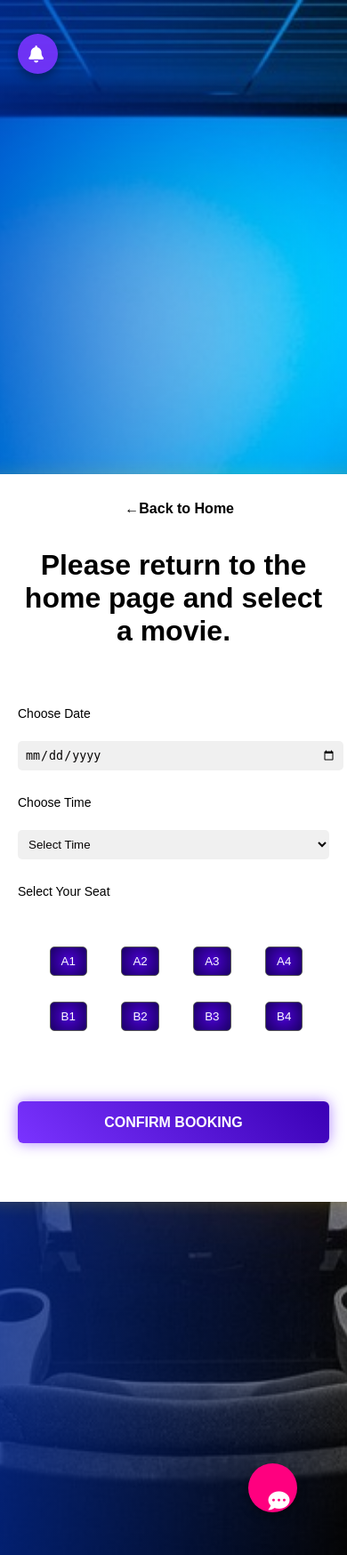
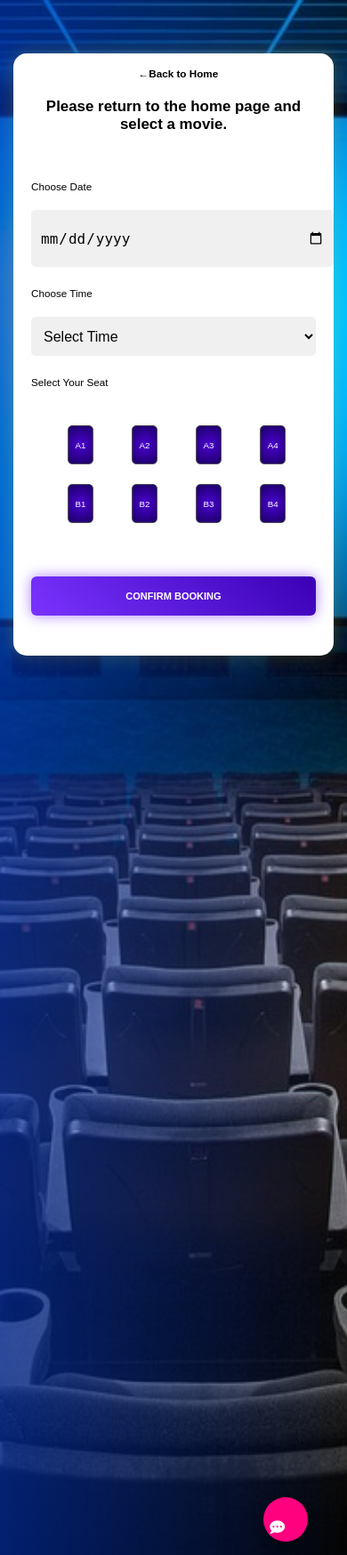
Before and after one commit to Alphez123/gold-cinema-tickets-booking, a PHP site: page /booking.html in a window 390 px wide. Shown: the whole page at 89% size. Run offline with PHP 8.4, Linux system fonts and the light colour scheme.

Commit message:
Update homepage layout

```diff
--- a/booking.html
+++ b/booking.html
@@ -7,455 +7,7 @@
   <meta name="viewport" content="width=device-width, initial-scale=1.0" />
   <title>Book Your Movie</title>
   <link rel="stylesheet" href="other-movies.css" />
-  <style>/* ============================================================
-   BOOKING PAGE STYLES
-   Optimized, standardized, and consistently formatted
-   ============================================================ */
 
-/* ------------------------------ */
-/* 🌐 GENERAL STYLES */
-/* ------------------------------ */
-html, body {
-  margin: 0;
-  background:radial-gradient(circle at center, #4b00d1 0%, #1a0065 100%);
-  background-image:
-    linear-gradient(to right, rgba(0, 49, 183, 0.6), transparent),
-    url('cinema.jpg');
- /* path to your image */
-  background-size: cover;       /* makes the image fill the screen */
-  background-repeat: no-repeat; /* prevents tiling */
-  background-position: center;  /* centers the image */
-  background-attachment: fixed;
-  padding: 0;
-  height: 100%;
-  font-family: "Poppins", sans-serif;
-  color: #fff;
-  overflow-y: auto; /* Enables scrolling */
-}
-
-/* Background */
-#background {
-  position: fixed;
-  top: 0;
-  left: 0;
-  width: 100%;
-  height: 200vh;
-  background: radial-gradient(circle at center, #4b00d1 0%, #1a0065 100%);
-  z-index: -1;
-}
-
-/* Container */
-.container {
-  min-height: 100vh;
-  display: flex;
-  flex-direction: column;
-  justify-content: center;
-  align-items: center;
-  padding: 50px 0;
-}
-
-/* ------------------------------ */
-/* 🎟 BOOKING BOX */
-/* ------------------------------ */
-.booking-box {
-  background: #fff;
-  color: #000;
-  width: 350px;
-  padding: 30px 40px;
-  border-radius: 15px;
-  text-align: center;
-  position: relative;
-  z-index: 5;
-  box-shadow: 0 0 20px rgba(255, 215, 0, 0.2);
-}
-
-.booking-box h1,
-.booking-box h2 {
-  margin-bottom: 20px;
-}
-
-.back-link {
-  display: inline-block;
-  margin-bottom: 15px;
-  color: #000000;
-  font-weight: 600;
-  text-decoration: none;
-  transition: text-decoration 0.3s;
-}
-
-.back-link:hover {
-  text-decoration: underline;
-}
-
-/* ------------------------------ */
-/* 🧾 FORM ELEMENTS */
-/* ------------------------------ */
-label {
-  display: block;
-  margin-top: 10px;
-  font-size: 14px;
-  color: #000000;
-  text-align: left;
-}
-
-input,
-select {
-  width: 100%;
-  padding: 8px;
-  margin-top: 5px;
-  border: none;
-  border-radius: 5px;
-  outline: none;
-  background-color: #f0f0f0;
-  color: #070505;
-}
-
-/* ------------------------------ */
-/* 💺 SEAT MAP */
-/* ------------------------------ */
-.seat-map {
-  margin: 15px 0;
-}
-
-.seat-row {
-  display: flex;
-  justify-content: center;
-  margin-bottom: 5px;
-}
-
-.seat {
-  padding: 8px 12px;
-  margin: 3px;
-  border-radius: 5px;
-  border: 1px solid #555;
-  background: radial-gradient(circle at center, #4b00d1 0%, #1a0065 100%);
-  color: #fff;
-  cursor: pointer;
-  transition: all 0.2s ease;
-}
-
-.seat:hover {
-  background: #fff;
-  color: #000;
-}
-
-.seat.selected {
-  background: #fff;
-  color: #080808;
-}
-
-/* ------------------------------ */
-/* 🔘 BUTTONS */
-/* ------------------------------ */
-.book-btn {
-  width: 100%;
-  background: radial-gradient(circle at center, #4b00d1 0%, #1a0065 100%);
-  color: #fff;
-  font-weight: 600;
-  border: none;
-  padding: 10px;
-  border-radius: 5px;
-  cursor: pointer;
-  margin-top: 10px;
-  transition: 0.3s;
-}
-
-.book-btn:hover {
-  background: #4b00d1;
-  box-shadow: 0 0 15px rgba(75, 0, 209, 0.5);
-}
-
-.button {
-  width: 100%;
-  background: linear-gradient(45deg, #7a33ff, #3a00b5);
-  color: #fff;
-  font-weight: bold;
-  padding: 0.9em 1.8em;
-  border: none;
-  border-radius: 6px;
-  cursor: pointer;
-  margin-top: 20px;
-  text-transform: uppercase;
-  font-size: 1em;
-  transition: all 0.4s ease;
-  box-shadow: 0 0 15px rgba(122, 51, 255, 0.6);
-}
-
-.button:hover {
-  background: linear-gradient(45deg, #a36fff, #3a00b5);
-  box-shadow: 0 0 25px rgba(122, 51, 255, 1);
-  transform: scale(1.05);
-}
-
-/* ------------------------------ */
-/* 🔔 FLOATING NOTIFICATION ICON */
-/* ------------------------------ */
-.notification-float {
-  position: fixed;
-  top: 20px;
-  left: 20px;
-  z-index: 1000;
-}
-
-.float-icon-btn {
-  background: rgba(122, 51, 255, 0.9);
-  border: none;
-  border-radius: 50%;
-  color: #fff;
-  width: 45px;
-  height: 45px;
-  font-size: 1.2em;
-  display: flex;
-  align-items: center;
-  justify-content: center;
-  cursor: pointer;
-  box-shadow: 0 4px 12px rgba(0, 0, 0, 0.4);
-  transition: transform 0.2s, background 0.3s;
-}
-
-.float-icon-btn:hover {
-  background: #7a33ff;
-  transform: scale(1.05);
-}
-
-/* Notification Badge */
-.badge-float {
-  position: absolute;
-  top: -5px;
-  right: -5px;
-  padding: 3px 6px;
-  border-radius: 50%;
-  background-color: #ff4d4d;
-  color: #fff;
-  font-size: 0.7em;
-  font-weight: bold;
-  line-height: 1;
-}
-
-/* ------------------------------ */
-/* ⚡ INSTANT CONFIRMATION WINDOW */
-/* ------------------------------ */
-.instant-window {
-  display: none;
-  position: absolute;
-  top: 0;
-  left: 60px;
-  min-width: 250px;
-  padding: 10px 15px;
-  background: rgba(25, 0, 80, 0.95);
-  color: #fff;
-  border-radius: 6px;
-  border: 1px solid #c9a6ff;
-  box-shadow: 0 5px 15px rgba(0, 0, 0, 0.3);
-  pointer-events: none;
-}
-
-.instant-window p {
-  margin-bottom: 5px;
-  font-weight: bold;
-  font-size: 1.1em;
-  color: #c9a6ff;
-}
-
-/* ------------------------------ */
-/* 📩 NOTIFICATION DROPDOWN */
-/* ------------------------------ */
-.notification-float .dropdown-content {
-  position: absolute;
-  top: 50px;
-  left: -10px;
-  min-width: 350px;
-  max-height: 400px;
-  background-color: #1a004d;
-  border: 1px solid #7a33ff;
-  border-radius: 8px;
-  box-shadow: 0 8px 16px rgba(0, 0, 0, 0.7);
-  overflow-y: auto;
-  display: none;
-  z-index: 1001;
-}
-
-.notification-float .dropdown-content.show {
-  display: block;
-}
-
-.dropdown-header {
-  padding: 10px 15px;
-  font-size: 1.1em;
-  font-weight: bold;
-  color: #ff007f;
-  border-bottom: 2px solid #3a00b5;
-}
-
-.empty-message {
-  padding: 10px 15px;
-  color: #aaa;
-  font-style: italic;
-  text-align: center;
-}
-
-/* Notification Items */
-.notification-item-content {
-  display: flex;
-  justify-content: space-between;
-  align-items: center;
-  padding: 10px 15px;
-  border-bottom: 1px solid rgba(122, 51, 255, 0.2);
-  color: #f0f0f0;
-  font-size: 0.9em;
-  transition: background-color 0.2s;
-}
-
-.notification-item-content.unread {
-  background-color: rgba(122, 51, 255, 0.1);
-  font-weight: 600;
-}
-
-.notification-text {
-  flex-grow: 1;
-  margin-right: 10px;
-  word-break: break-word;
-  overflow-wrap: break-word;
-}
-
-.archive-btn {
-  flex-shrink: 0;
-  white-space: nowrap;
-  background: #3a00b5;
-  color: #c9a6ff;
-  border: none;
-  padding: 4px 8px;
-  border-radius: 4px;
-  font-size: 0.75em;
-  font-weight: bold;
-  cursor: pointer;
-  transition: background 0.2s;
-}
-
-.archive-btn:hover:not(:disabled) {
-  background: #5b00e5;
-}
-
-.archive-btn.disabled {
-  background: #250080;
-  color: #7a33ff;
-  opacity: 0.6;
-  cursor: default;
-}
-
-/* ------------------------------ */
-/* 🤖 CHATBOT WIDGET */
-/* ------------------------------ */
-.chatbot-container {
-  position: fixed;
-  bottom: 20px;
-  right: 20px;
-  z-index: 1500; /* Always on top */
-}
-
-/* Floating Tab Button */
-.chat-tab-btn {
-  background: #ff007f;
-  border: none;
-  border-radius: 50%;
-  color: #fff;
-  width: 55px;
-  height: 55px;
-  font-size: 1.5em;
-  cursor: pointer;
-  box-shadow: 0 4px 12px rgba(0, 0, 0, 0.4);
-  transition: transform 0.3s, background 0.3s;
-}
-
-.chat-tab-btn:hover {
-  background: #ff3399;
-  transform: scale(1.1);
-}
-
-/* Chat Window */
-.chat-window {
-  display: none;
-  position: absolute;
-  bottom: 70px;
-  right: 0;
-  width: 300px;
-  height: 400px;
-  background: #1a004d;
-  border-radius: 10px;
-  box-shadow: 0 8px 20px rgba(0, 0, 0, 0.6);
-  overflow: hidden;
-  flex-direction: column;
-}
-
-.chat-window.visible {
-  display: flex !important;
-}
-
-/* Chat Header */
-.chat-header {
-  background: #7a33ff;
-  color: #fff;
-  padding: 10px 15px;
-  display: flex;
-  justify-content: space-between;
-  align-items: center;
-}
-
-/* Chat Body */
-.chat-body {
-  flex-grow: 1;
-  padding: 15px;
-  overflow-y: auto;
-  background-color: #0b012b;
-}
-
-.chat-message {
-  padding: 8px 12px;
-  border-radius: 15px;
-  margin-bottom: 10px;
-  max-width: 80%;
-}
-
-.bot-message {
-  background-color: #3a00b5;
-  color: #fff;
-  margin-right: auto;
-}
-
-.user-message {
-  background-color: #ff007f;
-  color: #fff;
-  margin-left: auto;
-}
-
-/* Chat Footer */
-.chat-footer {
-  display: flex;
-  padding: 10px;
-  border-top: 1px solid #7a33ff;
-  background-color: #1a004d;
-}
-
-#chatInput {
-  flex-grow: 1;
-  padding: 10px;
-  border: 1px solid #7a33ff;
-  border-radius: 20px;
-  margin-right: 8px;
-  background-color: #0b012b;
-  color: #fff;
-}
-
-#chatSendBtn {
-  background: #ff007f;
-  border: none;
-  border-radius: 50%;
-  color: #fff;
-  width: 35px;
-  height: 35px;
-  cursor: pointer;
-}
-</style>
 <body>
   <div class="notification-float">
     <button id="persistentNotificationBtn" class="float-icon-btn" title="Notifications">
--- a/other-movies.css
+++ b/other-movies.css
@@ -446,3 +446,204 @@ select {
   height: 35px;
   cursor: pointer;
 }
+/* 📱 MOBILE OPTIMIZATION FOR BOOKING PAGE */
+@media (max-width: 768px) {
+  /* General mobile adjustments */
+  body {
+    font-size: 14px;
+    padding: 0;
+    overflow-x: hidden;
+  }
+
+  /* Container adjustments */
+  .container {
+    padding: 20px 0;
+    min-height: auto;
+    justify-content: flex-start;
+  }
+
+  /* Booking box - make it smaller and responsive */
+  .booking-box {
+    width: 90%;
+    max-width: 320px;
+    padding: 20px 25px;
+    margin: 20px auto;
+  }
+
+  /* Headings scaling */
+  .booking-box h1 {
+    font-size: 1.5em;
+    margin-bottom: 15px;
+  }
+
+  .booking-box h2 {
+    font-size: 1.3em;
+    margin-bottom: 15px;
+  }
+
+  /* Form elements scaling */
+  label {
+    font-size: 0.9em;
+    margin-top: 8px;
+  }
+
+  input, select {
+    padding: 10px;
+    font-size: 0.9em;
+  }
+
+  /* Seat map scaling */
+  .seat-map {
+    margin: 10px 0;
+  }
+
+  .seat-row {
+    margin-bottom: 3px;
+  }
+
+  .seat {
+    padding: 6px 10px;
+    margin: 2px;
+    font-size: 0.8em;
+    min-width: 30px;
+  }
+
+  /* Buttons scaling */
+  .book-btn {
+    padding: 12px;
+    font-size: 0.9em;
+  }
+
+  .button {
+    padding: 12px;
+    font-size: 0.9em;
+    margin-top: 15px;
+  }
+
+  /* Back link */
+  .back-link {
+    font-size: 0.9em;
+    margin-bottom: 10px;
+  }
+
+  /* Notification button - hide on mobile */
+  .notification-float {
+    display: none;
+  }
+
+  /* Chatbot adjustments */
+  .chatbot-container {
+    bottom: 15px;
+    right: 15px;
+  }
+
+  .chat-tab-btn {
+    width: 50px;
+    height: 50px;
+    font-size: 1.3em;
+  }
+
+  .chat-window {
+    width: 280px;
+    height: 380px;
+    bottom: 65px;
+  }
+
+  .chat-header {
+    padding: 8px 12px;
+  }
+
+  .chat-header h3 {
+    font-size: 1em;
+  }
+
+  .chat-body {
+    padding: 12px;
+  }
+
+  .chat-message {
+    padding: 6px 10px;
+    font-size: 0.9em;
+  }
+
+  .chat-footer {
+    padding: 8px;
+  }
+
+  #chatInput {
+    padding: 8px;
+    font-size: 0.9em;
+  }
+
+  #chatSendBtn {
+    width: 32px;
+    height: 32px;
+  }
+
+  /* Background adjustments */
+  #background {
+    height: 150vh;
+  }
+}
+
+/* Extra small devices (phones) */
+@media (max-width: 480px) {
+  body {
+    font-size: 13px;
+  }
+
+  .booking-box {
+    width: 95%;
+    padding: 15px 20px;
+    margin: 15px auto;
+  }
+
+  .booking-box h1 {
+    font-size: 1.3em;
+  }
+
+  .booking-box h2 {
+    font-size: 1.1em;
+  }
+
+  .seat {
+    padding: 5px 8px;
+    font-size: 0.75em;
+    min-width: 25px;
+  }
+
+  .button, .book-btn {
+    padding: 10px;
+    font-size: 0.85em;
+  }
+
+  .chat-window {
+    width: 260px;
+    height: 350px;
+  }
+
+  .container {
+    padding: 15px 0;
+  }
+}
+
+/* Prevent zoom on input focus for iOS */
+@media (max-width: 768px) {
+  input, select, textarea {
+    font-size: 16px !important; /* Prevents zoom on iOS */
+  }
+}
+
+/* Touch-friendly improvements */
+@media (max-width: 768px) {
+  .seat, .button, .book-btn {
+    min-height: 44px; /* Minimum touch target size */
+    display: flex;
+    align-items: center;
+    justify-content: center;
+  }
+
+  input, select {
+    min-height: 44px; /* Better touch targets */
+  }
+}
```
